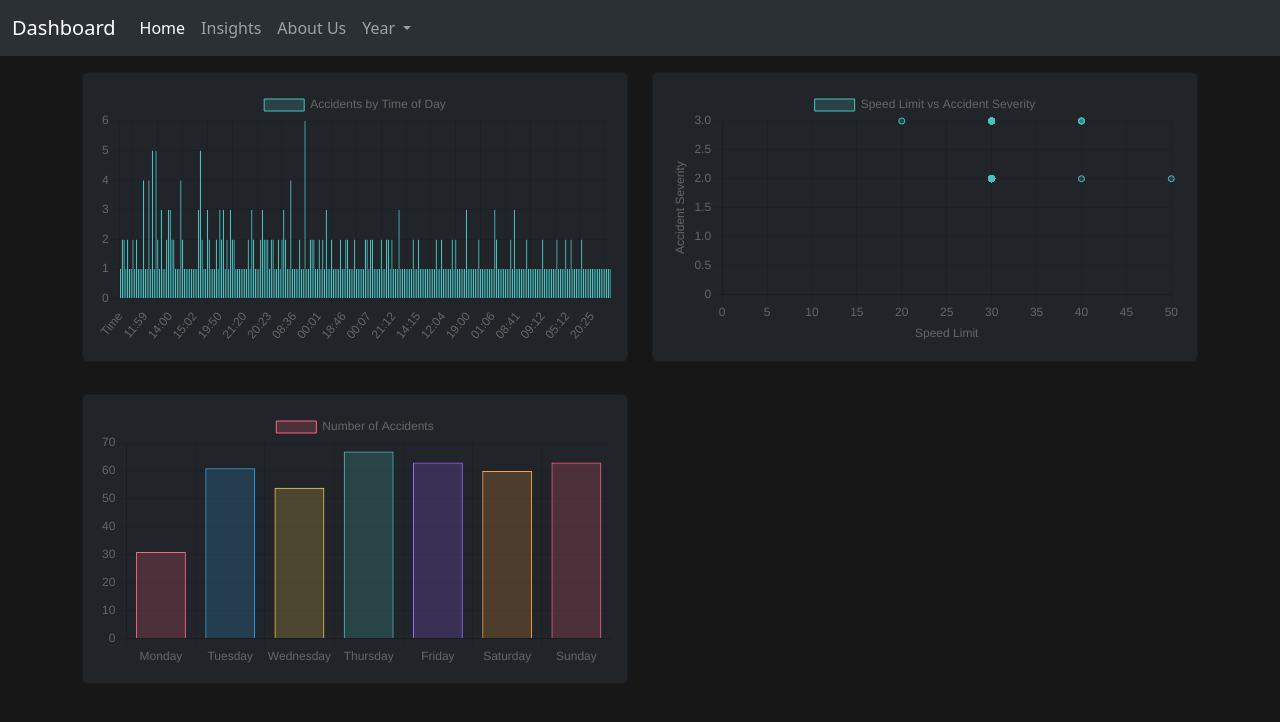
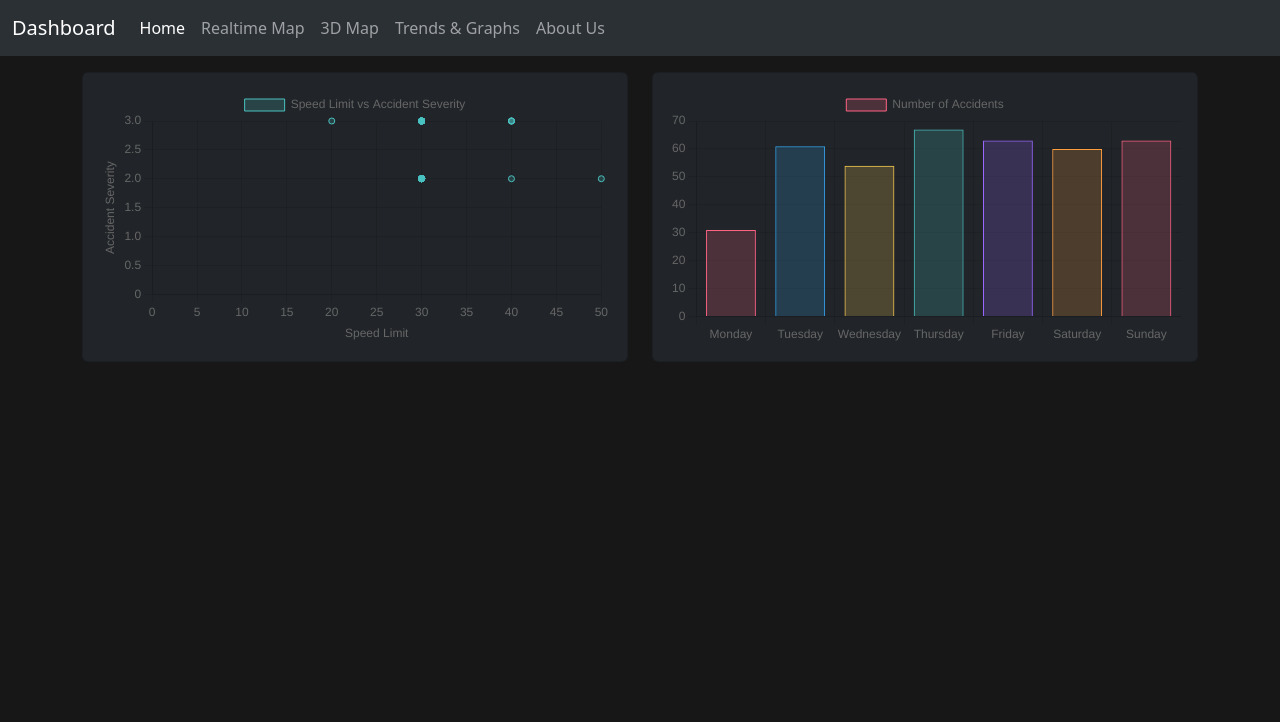
Before and after one commit to altf4-games/KSP-DA-Dashboard, a website: page public/insights/index.html in a window 1280 px wide. Drawn offline with nearby package versions, Linux system fonts and the light colour scheme.

Commit message:
Bug Fixes

```diff
--- a/public/insights/index.html
+++ b/public/insights/index.html
@@ -14,10 +14,9 @@
     <main>
     <nav class="navbar navbar-expand-lg bg-body-tertiary" data-bs-theme="dark">
         <div class="container-fluid">
-                <a class="navbar-brand" href="#">Dashboard</a>
-                <button class="navbar-toggler" type="button" data-bs-toggle="collapse"
-                    data-bs-target="#navbarSupportedContent" aria-controls="navbarSupportedContent"
-                    aria-expanded="false" aria-label="Toggle navigation">
+            <a class="navbar-brand" href="/">Dashboard</a>
+            <button class="navbar-toggler" type="button" data-bs-toggle="collapse" data-bs-target="#navbarSupportedContent"
+                aria-controls="navbarSupportedContent" aria-expanded="false" aria-label="Toggle navigation">
                 <span class="navbar-toggler-icon"></span>
             </button>
             <div class="collapse navbar-collapse" id="navbarSupportedContent">
@@ -26,20 +25,16 @@
                         <a class="nav-link active" aria-current="page" href="/">Home</a>
                     </li>
                     <li class="nav-item">
-                            <a class="nav-link" href="/insights/">Insights</a>
+                        <a class="nav-link" aria-current="page" href="/">Realtime Map</a>
+                    </li>
+                    <li class="nav-item">
+                        <a class="nav-link" aria-current="page" href="/">3D Map</a>
+                    </li>
+                    <li class="nav-item">
+                        <a class="nav-link" href="/insights/">Trends & Graphs</a>
                     </li>
                     <li class="nav-item">
                         <a class="nav-link" href="/about-us/">About Us</a>
-                        </li>
-                        <li class="nav-item dropdown">
-                            <a class="nav-link dropdown-toggle" href="#" role="button" data-bs-toggle="dropdown"
-                                aria-expanded="false">
-                                Year
-                            </a>
-                            <ul class="dropdown-menu">
-                                <li><a class="dropdown-item" href="#">2023</a></li>
-                                <li><a class="dropdown-item" href="#">~</a></li>
-                            </ul>
                     </li>
                 </ul>
             </div>
@@ -47,13 +42,6 @@
     </nav>
         <div class="container">
             <div class="row">
-                <div class="col-md-6">
-                    <div class="card mb-3 text-bg-dark mt-3">
-                        <div class="card-body">
-                            <canvas id="accident-time"></canvas>
-                        </div>
-                    </div>
-                </div>
                 <div class="col-md-6">
                     <div class="card mb-3 text-bg-dark mt-3">
                         <div class="card-body">
--- a/public/insights/index.js
+++ b/public/insights/index.js
@@ -1,41 +1,3 @@
-Papa.parse('../AccidentsBig.csv', {
-  download: true,
-  complete: function(results) {
-    const data = results.data;
-    const timeOfDay = data.map(row => row[8]);
-    const counts = {};
-    timeOfDay.forEach(time => {
-      counts[time] = (counts[time] || 0) + 1;
-    });
-
-    const labels = Object.keys(counts);
-    const values = Object.values(counts);
-
-    const ctx = document.getElementById('accident-time').getContext('2d');
-    new Chart(ctx, {
-      type: 'bar',
-      data: {
-        labels: labels,
-        datasets: [{
-          label: 'Accidents by Time of Day',
-          data: values,
-          backgroundColor: 'rgba(75, 192, 192, 0.2)',
-          borderColor: 'rgba(75, 192, 192, 1)',
-          borderWidth: 1
-        }]
-      },
-      options: {
-        scales: {
-          y: {
-            beginAtZero: true,
-            stepSize: 1
-          }
-        }
-      }
-    });
-  }
-});
-
 Papa.parse('../AccidentsBig.csv', {
   download: true,
   complete: function(results) {
```
Also changed, not shown: public/about-us/index.html (+10 -15 lines), public/index.html (+3 -9 lines), public/index.js (+1 -12 lines). Lines whose indentation alone changed are shown as unchanged.
